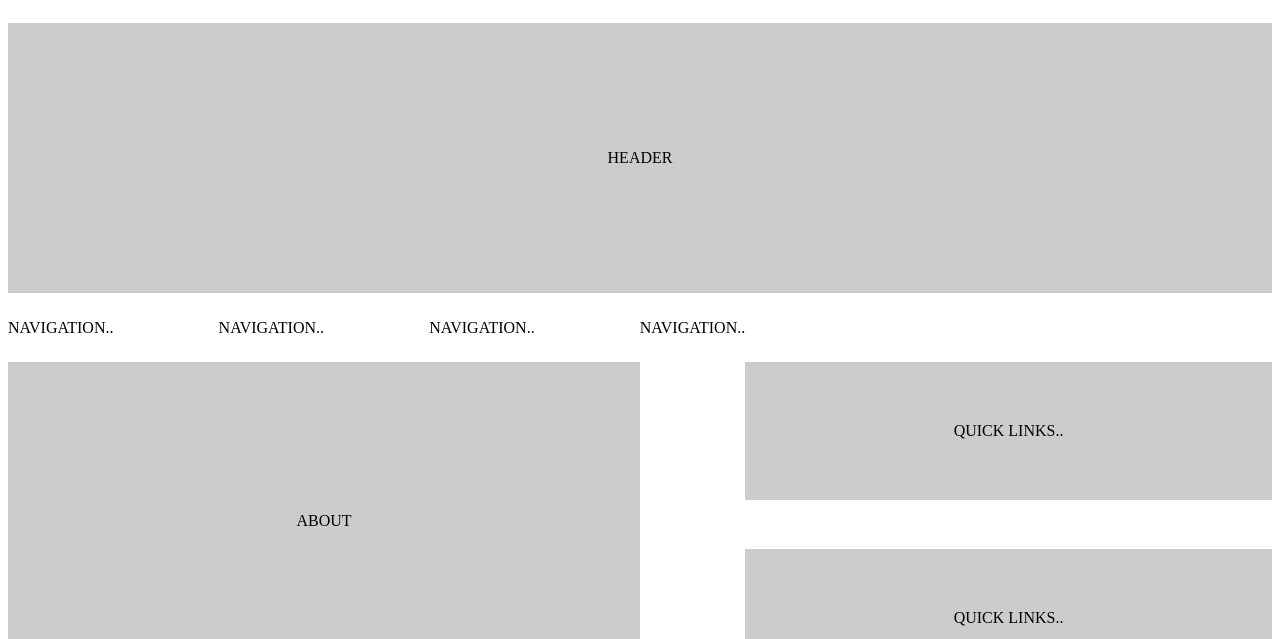
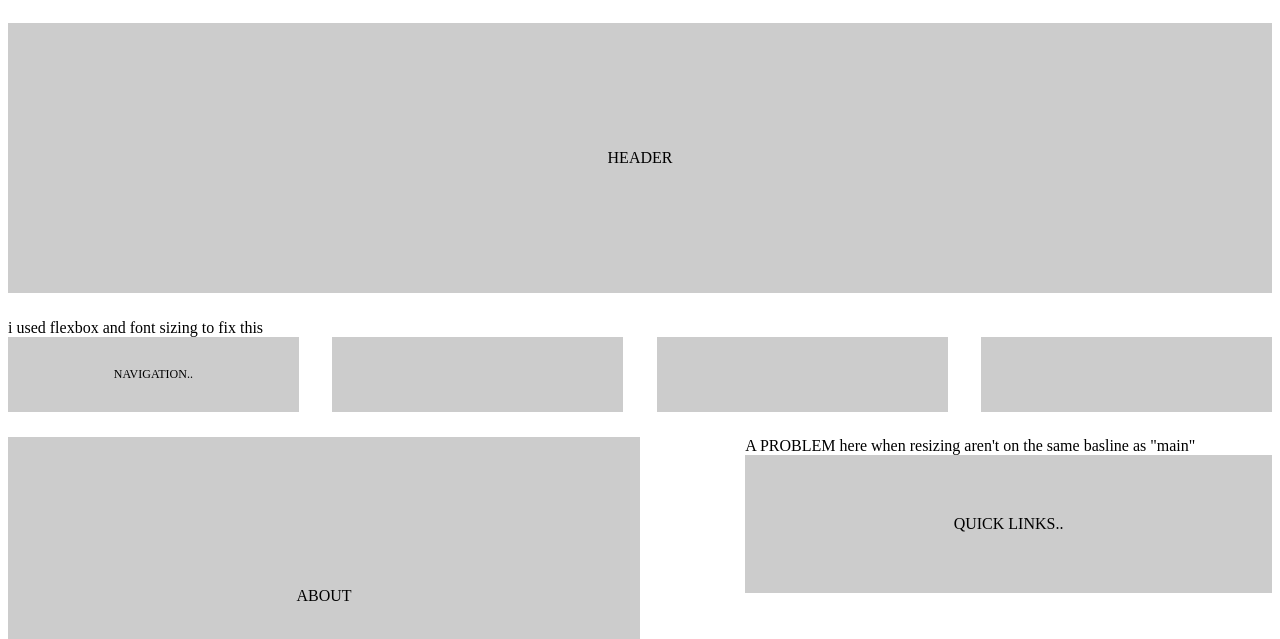
Before and after one commit to manaressam9/LAYOUT1, a plain HTML site: page index.html in a window 1280 px wide. Shown: the part 155-794 px from the top of the page. Drawn offline with Linux system fonts and the light colour scheme.

Commit message:
Update index.html

```diff
--- a/index.html
+++ b/index.html
@@ -9,33 +9,29 @@
 <body>
   <div class="logo">company logo an slogan</div>
   <div class="header">HEADER</div>
- <div class="row">
- <div class="col-2 nav">
-  <div class="nav1">NAVIGATION..</div>
+ <!-->i used flexbox and font sizing to fix this<!-->
+ <div class="flex-container">
+  <div>NAVIGATION..</div>
+  <div></div>
+  <div></div>
+  <div></div>
   </div>
-  <div class="col-2 nav">
-  <div class="nav1">NAVIGATION..</div>
-  </div>
-  <div class="col-2 nav">
-  <div class="nav1">NAVIGATION..</div>
-  </div>
-  <div class="col-2 ">
-  <div class="nav1">NAVIGATION..</div>
-  </div>
-  </div>
+
   <div class="row">
   <div class="col-6 main">
   <div class="about">
   ABOUT
   </div>
   </div>
+  <!-->A PROBLEM here when resizing aren't on the same basline as "main"<!-->
   <div class="col-5 QLinks">
   <div class="aside"> QUICK LINKS..</div>
-  </div>
-  <div class="col-5 QLink">
+ </div>
+<div class="col-5 QLinks">
   <div class="aside"> QUICK LINKS..</div>
   </div>
   </div>
+
   <div class="footer">
   SITE PLAN AND COPYWRIGHT INFO </div>
 </body>
```
